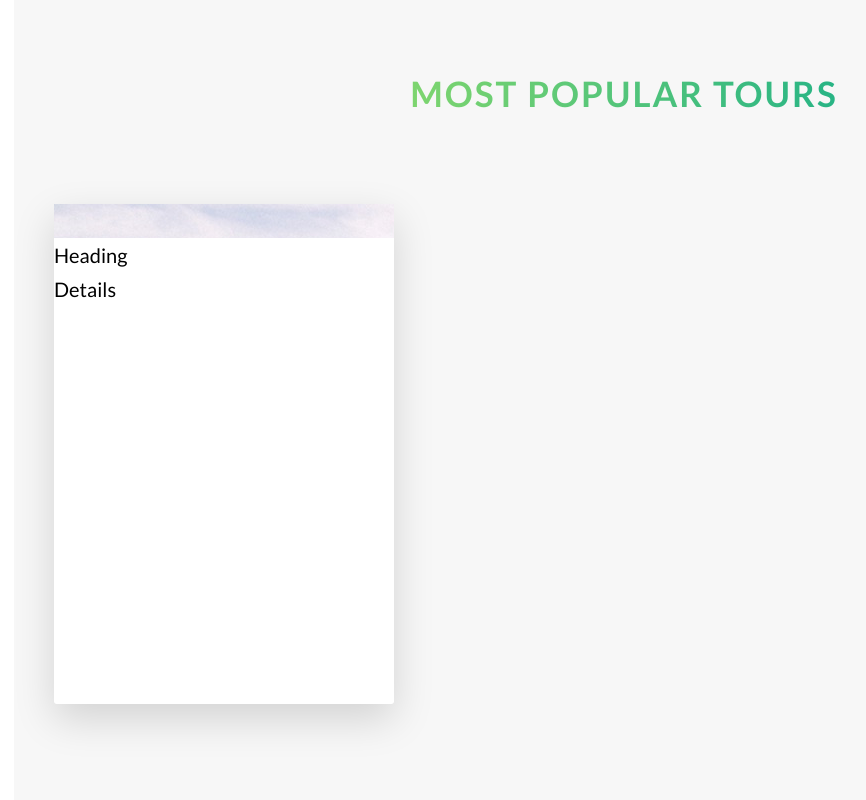
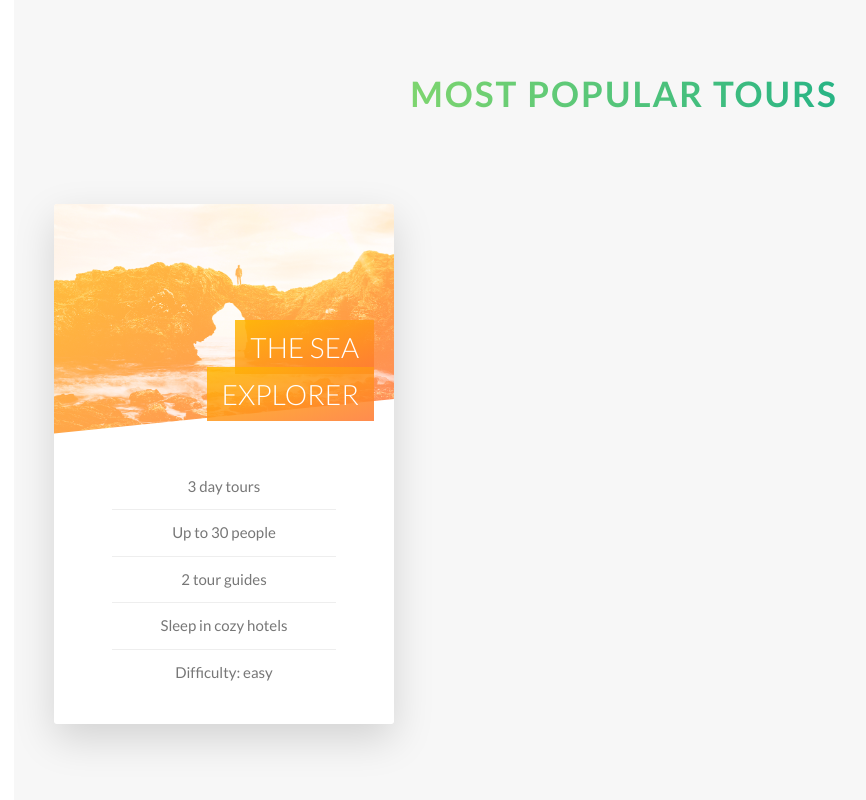
Before and after one commit to volkancetindag/Site_04-SASS-SCSS, a website: page index.html in a window 1280 px wide. Shown: the part 2245-3045 px from the top of the page, without its empty margins (16-882 px from the left). Drawn offline with Linux system fonts and the light colour scheme.

Commit message:
Front face of Card
Front face was completed.

```diff
--- a/index.html
+++ b/index.html
@@ -119,11 +119,17 @@
                             <div class="card__picture card__picture--1">
                                 &nbsp;
                             </div>
-                            <div class="card__heading">
-                                Heading
-                            </div>
+                            <h4 class="card__heading">
+                                <span class="card__heading-span card__heading-span--1">The Sea Explorer</span>
+                            </h4>
                             <div class="card__details">
-                                 Details
+                                <ul>
+                                    <li>3 day tours</li>
+                                    <li>Up to 30 people</li>
+                                    <li>2 tour guides</li>
+                                    <li>Sleep in cozy hotels</li>
+                                    <li>Difficulty: easy</li>
+                                </ul>
                             </div>
                         </div>
                         <div class="card__side card__side--back card__side--back-1">
--- a/sass/abstract/_variables.scss
+++ b/sass/abstract/_variables.scss
@@ -11,6 +11,8 @@ $color-tertiary-light: #2998ff;
 $color-tertiary-dark: #5643fa;
 
 $color-grey-light-1: #f7f7f7;
+$color-grey-light-2: #eee;
+
 
 $color-grey-dark: #777;
 $color-white: #fff;
--- a/sass/components/_card.scss
+++ b/sass/components/_card.scss
@@ -2,12 +2,10 @@
   //FUNCTIONALITY
   perspective: 150rem;
   position: relative;
-  height: 50rem;
+  height: 52rem;
 
   &__side{
-    color: black;
-    font-size: 2rem;
-    height: 50rem;
+    height: 52rem;
     transition: all .8s ease;
     position: absolute;
     top: 0;
@@ -15,6 +13,7 @@
     width: 100%;
     backface-visibility: hidden;
     border-radius: 3px;
+    overflow: hidden;
     box-shadow: 0 1.5rem 4rem rgba($color-black, .15);
 
     &--front{
@@ -45,10 +44,67 @@
 
   //FRONT SIDE STYLING
   &__picture{
+    background-size: cover;
+    height: 23rem;
+    background-blend-mode: screen;
+    -webkit-clip-path: polygon(0 0, 100% 0, 100% 85%, 0 100%);
+    clip-path: polygon(0 0, 100% 0, 100% 85%, 0 100%);
 
     &--1{
+      background-image: linear-gradient(to right bottom, $color-secondary-light, $color-secondary-dark),
+                        url("../img/nat-5.jpg");
+    }
+    &--2{
+      background-image: url("../img/nat-5.jpg");
+    }
+    &--3{
       background-image: url("../img/nat-5.jpg");
     }
   }
 
+  &__heading{
+    font-size: 2.8rem;
+    font-weight: 300;
+    text-transform: uppercase;
+    text-align: right ;
+    color: $color-white;
+    position: absolute;
+    top: 12rem;
+    right: 2rem;
+    width: 75%;
+  }
+
+  &__heading-span{
+    padding: 1rem 1.5rem;
+    -webkit-box-decoration-break: clone;
+    box-decoration-break: clone;
+
+    &--1{
+      background-image: linear-gradient(to right bottom,
+                                      rgba($color-secondary-light, .85),
+                                      rgba($color-secondary-dark, .85));
+    }
+  }
+
+  &__details{
+    padding: 3rem;
+
+    ul{
+      list-style: none;
+      width: 80%;
+      margin: 0 auto;
+
+      li{
+        text-align: center;
+        font-size: 1.5rem;
+        padding: 1rem;
+
+        &:not(:last-child){
+          border-bottom: 1px solid $color-grey-light-2;
+        }
+      }
+    }
+
+  }
+
 }
--- a/sass/layout/_header.scss
+++ b/sass/layout/_header.scss
@@ -9,6 +9,8 @@
   background-size: cover;
   background-position: top;
   position: relative;
+
+  -webkit-clip-path: polygon(0 0, 100% 0, 100% 75vh, 0 100%);
   clip-path: polygon(0 0, 100% 0, 100% 75vh, 0 100%);
 
   &__logo-box{
```
Also changed, not shown: css/style.css.
